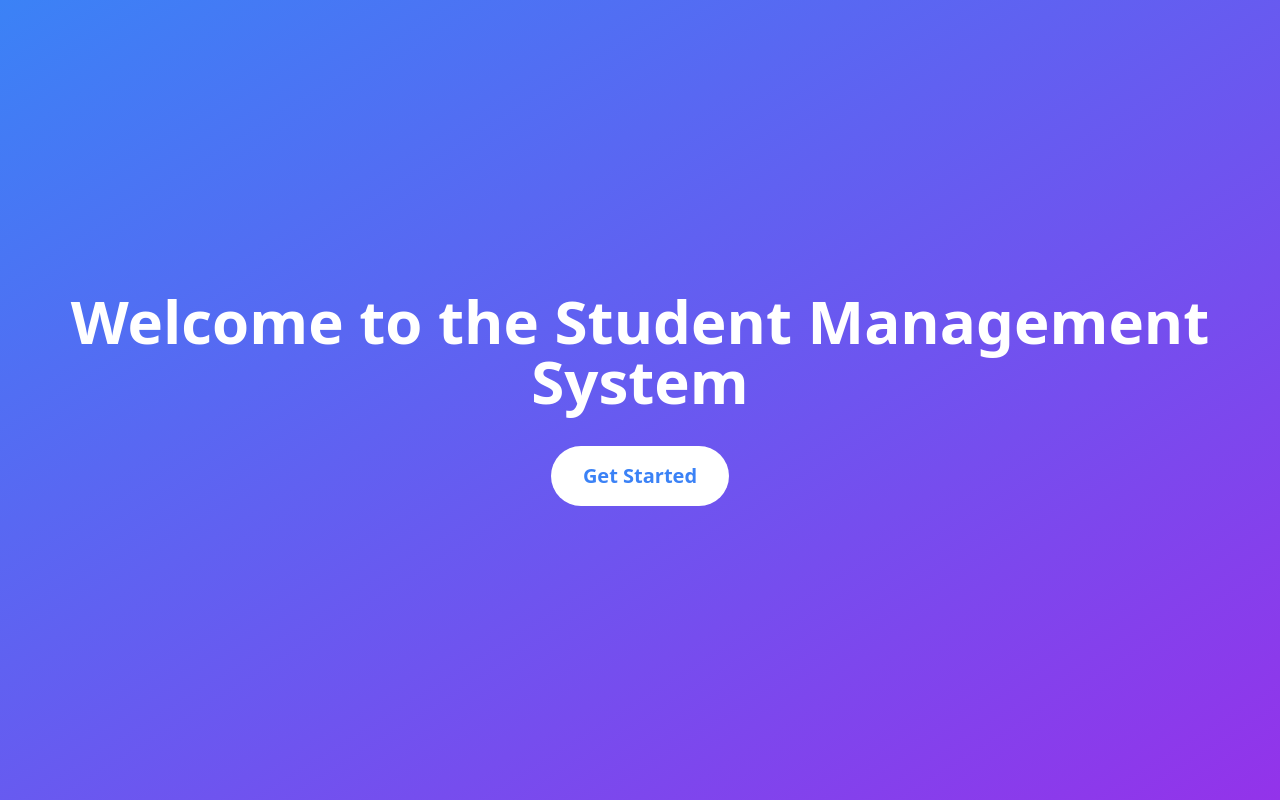
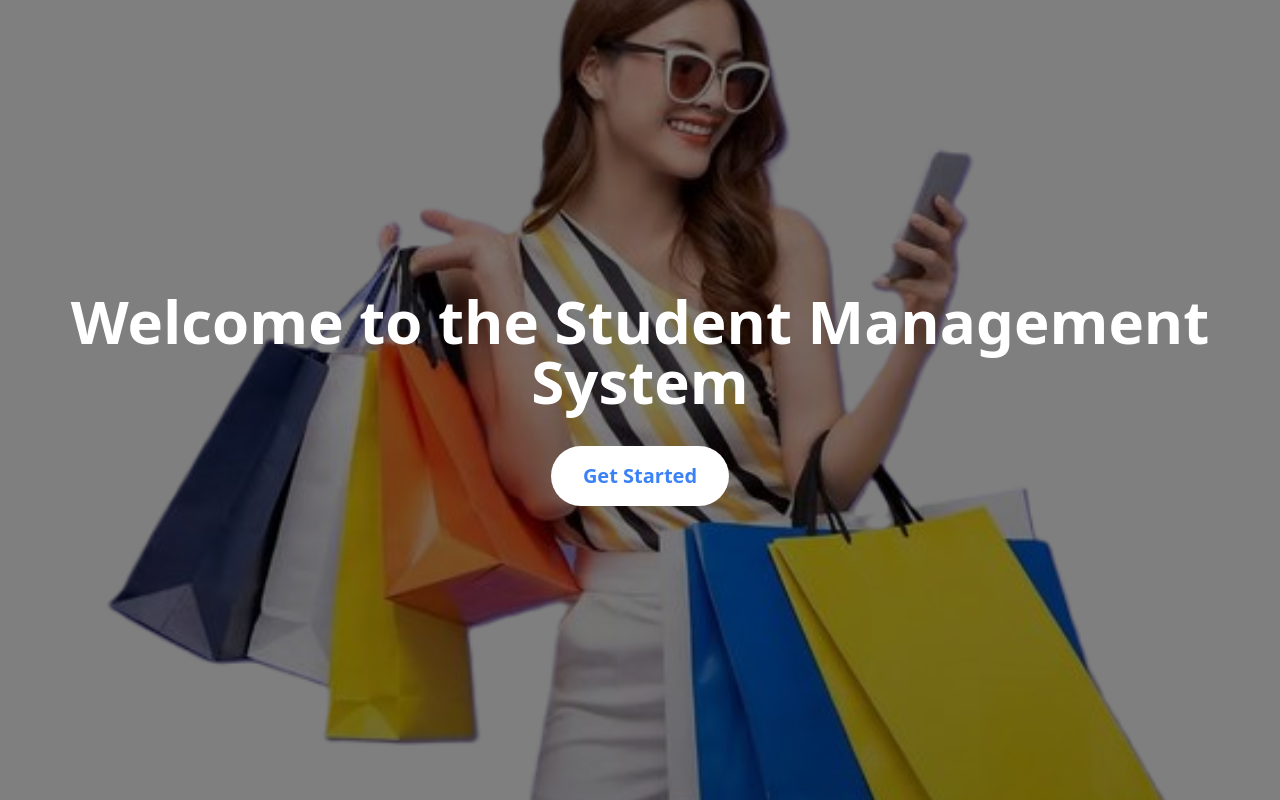
Before and after one commit to saadmughal0987/SMS, a React (Vite) app: page / in a window 1280 px wide. Built offline with nearby package versions, Linux system fonts and the light colour scheme.

Commit message:
Add background image to welcome page with overlay for better visual appeal

```diff
--- a/src/App.jsx
+++ b/src/App.jsx
@@ -36,9 +36,10 @@ const App = () => {
   };
 
   const WelcomePage = () => (
-    <div className="min-h-screen bg-gradient-to-br from-blue-500 to-purple-600 flex flex-col items-center justify-center text-white relative overflow-hidden">
+    <div className="min-h-screen bg-cover bg-center flex flex-col items-center justify-center text-white relative overflow-hidden" style={{ backgroundImage: "url('/src/assets/women/women.png')" }}>
+      <div className="absolute inset-0 bg-black bg-opacity-50"></div>
       <motion.div
-        className="absolute w-16 h-16 bg-white rounded-full"
+        className="absolute w-16 h-16 bg-white rounded-full z-10"
         initial={{ y: -100, opacity: 0 }}
         animate={{
           y: [0, 200, 150, 200, 175, 200, 187.5, 200],
@@ -54,7 +55,7 @@ const App = () => {
         initial={{ opacity: 0, scale: 0.5 }}
         animate={{ opacity: 1, scale: 1 }}
         transition={{ delay: 3, duration: 0.8 }}
-        className="text-center"
+        className="text-center relative z-10"
       >
         <motion.h1
           className="text-6xl font-bold mb-8"
```
